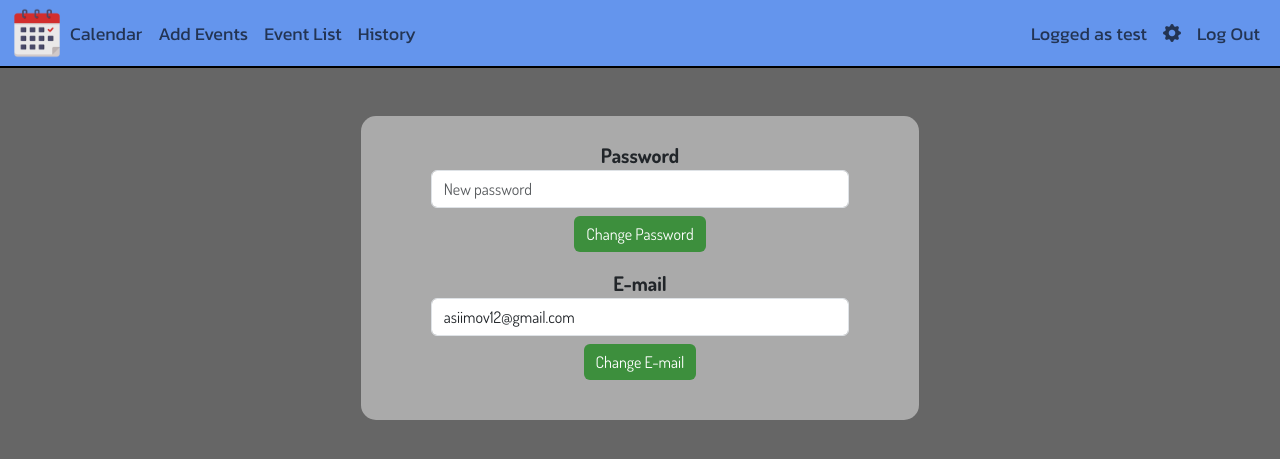
After one commit to musimarcin/final_cs50, a Flask app: page /settings in a window 1280 px wide. The commit adds this page. Shown: the top 459 px of the page. Run offline with Flask 3, Linux system fonts and the light colour scheme; a user stored in the database is signed in; some libraries are stand-ins or nearby versions.

Commit message:
added settings and fixed titles on hover on date

```diff
--- a/app.py
+++ b/app.py
@@ -5,16 +5,26 @@ from datetime import datetime
 from cs50 import SQL
 from flask import Flask, flash, redirect, render_template, request, session
 from flask_session import Session
+from flask_mail import Mail, Message
 from werkzeug.security import check_password_hash, generate_password_hash
-import sqlite3
 from functools import wraps
 
 app = Flask(__name__)
+mail = Mail(app)
 
 app.config["SESSION_PERMANENT"] = False
 app.config["SESSION_TYPE"] = "filesystem"
 Session(app)
+app.config['MAIL_SERVER']='smtp.gmail.com'
+app.config['MAIL_PORT'] = 465
+app.config['MAIL_USERNAME'] = 'tmyapp20@gmail.com'
+app.config['MAIL_PASSWORD'] = 'tMYapp@)02'
+app.config['MAIL_USE_TLS'] = False
+app.config['MAIL_USE_SSL'] = True
+mail = Mail(app)
 db = SQL("sqlite:///database.db")
+
+
 
 def login_required(f):
     @wraps(f)
@@ -62,6 +72,7 @@ def register():
     name = request.form.get("username")
     pwd = request.form.get("password")
     pwd2 = request.form.get("confirmation")
+    email = request.form.get("email")
     if request.method == "POST":
         if not name:
             flash("must provide username")
@@ -75,17 +86,21 @@ def register():
         elif str(pwd) != str(pwd2):
             flash("passwords does not match")
             return render_template("register.html")
+        elif not email:
+            flash("must provide an e-mail")
+            return render_template("register.html")
         else:
             rows = db.execute("SELECT * FROM users WHERE username = ?", name)
             if len(rows) > 0:
                 flash("user already exists")
                 return render_template("register.html")
             else:
-                db.execute("INSERT INTO users (username, hash) VALUES(?, ?)", name, generate_password_hash(pwd, method='pbkdf2', salt_length=16))
+                db.execute("INSERT INTO users (username, hash, email) VALUES(?, ?, ?)", name, generate_password_hash(pwd, method='pbkdf2', salt_length=16), email)
                 flash("successfully registered")
     return render_template("register.html")
 
 @app.route("/logout")
+@login_required
 def logout():
     session.clear()
     flash("successfully logged out")
@@ -94,20 +109,38 @@ def logout():
 
 @app.route("/", methods=["GET", "POST"])
 def start():
+    mainusername = db.execute("SELECT username FROM users WHERE id = ?", session["user_id"])[0]["username"]
     datem = datetime.now().month
     datew = calendar.day_abbr
     datey = datetime.now().year
     month = calendar.month_name[datem]
     cal = calendar.monthcalendar(datey, datem)
-    if datem < 10:
-        todatem=datem+1
-        datemdb="0"+str(datem)
-        todatemdb="0"+str(todatem)
-    rows = db.execute("SELECT * FROM events WHERE date > ? AND date < ?", str(datey)+"-"+datemdb, str(datey)+"-"+todatemdb)
-    table_days = []
-    for row in range(len(rows)):
-        q = rows[row]['date']
-        table_days.insert(row, datetime.strptime(q, '%Y-%m-%dT%H:%M').day)
+
+    table_days = {}
+
+    if not session.get("user_id") is None:
+        todatem = datem + 1
+
+        if datem <= 9:
+            datemdb = "0" + str(datem)
+        else:
+            datemdb = str(datem)
+
+        if todatem <= 9:
+            todatemdb = "0" + str(todatem)
+        else:
+            todatemdb = str(todatem)
+
+        rows = db.execute("SELECT * FROM events WHERE date > ? AND date < ? AND user_id = ?", str(datey)+"-"+datemdb, str(datey)+"-"+todatemdb, session["user_id"])
+        for row in range(len(rows)):
+            q = rows[row]['date']
+            theday = datetime.strptime(q, '%Y-%m-%dT%H:%M').day
+            if theday in table_days:
+                if not isinstance(table_days[theday], type([])):
+                    table_days[theday] = [table_days[theday]]
+                table_days[theday].append(rows[row]['title'])
+            else:
+                table_days[theday] = rows[row]['title']
 
     current_year = request.form.get("current_year", type=int)
     if not current_year:
@@ -133,20 +166,43 @@ def start():
                     current_year += 1
                     datey = current_year
 
-        for row in range(len(rows)):
-            q = rows[row]['date']
-            table_days.insert(row, datetime.strptime(q, '%Y-%m-%dT%H:%M').day)
+        table_days = {}
+
+        if not session.get("user_id") is None:
+            todatem = datem + 1
+
+            if datem <= 9:
+                datemdb = "0" + str(datem)
+            else:
+                datemdb = str(datem)
+
+            if todatem <= 9:
+                todatemdb = "0" + str(todatem)
+            else:
+                todatemdb = str(todatem)
+
+            rows = db.execute("SELECT * FROM events WHERE date > ? AND date < ? AND user_id = ?", str(datey)+"-"+datemdb, str(datey)+"-"+todatemdb, session["user_id"])
+            for row in range(len(rows)):
+                q = rows[row]['date']
+                theday = datetime.strptime(q, '%Y-%m-%dT%H:%M').day
+                if theday in table_days:
+                    if not isinstance(table_days[theday], type([])):
+                        table_days[theday] = [table_days[theday]]
+                    table_days[theday].append(rows[row]['title'])
+                else:
+                    table_days[theday] = rows[row]['title']
 
         month = calendar.month_name[datem]
         cal = calendar.monthcalendar(datey, datem)
-        return render_template("index.html", cal=cal, month=month, datew=datew, datey=datey, table_days=table_days)
+        return render_template("index.html", cal=cal, month=month, datew=datew, datey=datey, table_days=table_days, mainusername=mainusername)
     else:
-        return render_template("index.html", cal=cal, month=month, datew=datew, datey=datey, table_days=table_days)
+        return render_template("index.html", cal=cal, month=month, datew=datew, datey=datey, table_days=table_days, mainusername=mainusername)
 
 
 @app.route("/add", methods=['GET', 'POST'])
 @login_required
 def add():
+    mainusername = db.execute("SELECT username FROM users WHERE id = ?", session["user_id"])[0]["username"]
     title = request.form.get("title")
     desc = request.form.get("description")
     date = request.form.get("date")
@@ -155,24 +211,25 @@ def add():
         dateparsed = datetime.strptime(str(date), '%Y-%m-%dT%H:%M')
         if not title:
             flash("must provide title")
-            return render_template("add.html")
+            return render_template("add.html", mainusername=mainusername)
         elif not desc:
             flash("must provide description")
-            return render_template("add.html")
+            return render_template("add.html", mainusername=mainusername)
         elif not date or (dateparsed < datetime.now()):
             flash("must provide a valid date")
-            return render_template("add.html")
+            return render_template("add.html", mainusername=mainusername)
         else:
             db.execute("INSERT INTO events (user_id, title, description, date) VALUES (?, ?, ?, ?)", session["user_id"], title, desc, date)
             db.execute("INSERT INTO history (user_id, title, description, date, action) VALUES (?, ?, ?, ?, ?)", session["user_id"], title, desc, date, "Added")
             flash("successfully added event")
-            return render_template("add.html")
+            return render_template("add.html", mainusername=mainusername)
     else:
-        return render_template("add.html")
+        return render_template("add.html", mainusername=mainusername)
 
 @app.route("/list", methods=['GET', 'POST'])
 @login_required
 def list():
+    mainusername = db.execute("SELECT username FROM users WHERE id = ?", session["user_id"])[0]["username"]
     datenow = datetime.now().strftime("%Y-%m-%dT%H:%M")
     rows = db.execute("SELECT * FROM events WHERE user_id = ?", session["user_id"])
     if request.method == "POST":
@@ -191,10 +248,10 @@ def list():
         title = request.form.get("title")
         desc = request.form.get("description")
         rows = db.execute("SELECT * FROM events WHERE title LIKE ? AND description LIKE ? AND date >= ? AND date <= ? AND user_id = ?", "%" + title + "%", "%" + desc + "%", fromdate, todate, session["user_id"])
-        return render_template("list.html", datenow=datenow, rows=rows)
+        return render_template("list.html", datenow=datenow, rows=rows, mainusername=mainusername)
     else:
 
-        return render_template("list.html", datenow=datenow, rows=rows)
+        return render_template("list.html", datenow=datenow, rows=rows, mainusername=mainusername)
 
 @app.template_filter()
 def format_datetime(value):
@@ -203,9 +260,10 @@ def format_datetime(value):
 @app.route("/edit", methods=['POST'])
 @login_required
 def edit():
+    mainusername = db.execute("SELECT username FROM users WHERE id = ?", session["user_id"])[0]["username"]
     id = request.form['edit_btn']
     row = db.execute("SELECT * FROM events WHERE id = ?", id)[0]
-    return render_template("edit.html", id=id, row=row)
+    return render_template("edit.html", id=id, row=row, mainusername=mainusername)
 
 @app.route("/editevent", methods=['POST'])
 @login_required
@@ -235,8 +293,28 @@ def delete():
 @app.route("/history", methods=['GET'])
 @login_required
 def history():
+    mainusername = db.execute("SELECT username FROM users WHERE id = ?", session["user_id"])[0]["username"]
     rows = db.execute("SELECT * FROM history WHERE user_id = ?", session["user_id"])
-    return render_template("history.html", rows=rows)
+    return render_template("history.html", rows=rows, mainusername=mainusername)
+
+@app.route("/settings", methods=["GET", "POST"])
+@login_required
+def settings():
+    mainusername = db.execute("SELECT username FROM users WHERE id = ?", session["user_id"])[0]["username"]
+    if request.method == "POST":
+        password = request.form.get("password")
+        email = request.form.get("email")
+        if request.form["change"] == "email":
+            db.execute("UPDATE users SET email = ? WHERE id = ?", email, session["user_id"])
+            flash("e-mail changed successfully")
+        if request.form["change"] == "password":
+            db.execute("UPDATE users SET hash = ? WHERE id = ?", generate_password_hash(password, method='pbkdf2', salt_length=16), session["user_id"])
+            flash("password changed successfully")
+        emaildb = db.execute("SELECT email FROM users where id = ?", session["user_id"])[0]['email']
+        return render_template("settings.html", email=emaildb, mainusername=mainusername)
+    else:
+        email = db.execute("SELECT email FROM users where id = ?", session["user_id"])[0]['email']
+        return render_template("settings.html", email=email, mainusername=mainusername)
 
 if __name__ == "__main__":
     app.run(debug=True)
--- a/static/scripts.js
+++ b/static/scripts.js
@@ -2,7 +2,7 @@ let parent = document.querySelectorAll(".days");
 
 parent.forEach(function(parent) {
 	if (parent.querySelector(".tooltip")) {
-		parent.classList.add("event")
+		parent.classList.add("fw-bold")
 	}
 });
 
--- a/static/styles.css
+++ b/static/styles.css
@@ -25,7 +25,7 @@ ul
     list-style-type: none;
 }
 
-.logo
+.logo, .logo2
 {
     font-family: "Kanit", sans-serif;
     color: black;
@@ -33,7 +33,7 @@ ul
     font-size: 18px;
 }
 
-.logo:hover
+.logo2:hover
 {
     color: white;
 }
@@ -158,11 +158,14 @@ ul
     font-weight: 600;
 }
 
-.days {
+.days
+{
     position: relative;
     display: inline-block;
 }
-.days .tooltip {
+
+.days .tooltip
+{
     visibility: hidden;
     width: 120px;
     background-color: #555;
@@ -176,15 +179,14 @@ ul
     margin-left: -60px;
     opacity: 0;
     transition: opacity 0.3s;
+    font-style: italic;
+    font-size: 18px;
 }
-.days:hover .tooltip {
+
+.days:hover .tooltip
+{
     visibility: visible;
     opacity: 1;
-}
-
-.event
-{
-    font-weight: 800;
 }
 
 table
--- a/templates/add.html
+++ b/templates/add.html
@@ -1,7 +1,7 @@
 {% extends "layout.html" %}
 
-{% block title %}
-    Manage Events
+{% block user %}
+    {{ mainusername }}
 {% endblock %}
 
 {% block main %}
--- a/templates/edit.html
+++ b/templates/edit.html
@@ -1,7 +1,7 @@
 {% extends "layout.html" %}
 
-{% block title %}
-    Edit Event
+{% block user %}
+    {{ mainusername }}
 {% endblock %}
 
 {% block main %}
--- a/templates/history.html
+++ b/templates/history.html
@@ -1,7 +1,7 @@
 {% extends "layout.html" %}
 
-{% block title %}
-    Manage Events
+{% block user %}
+    {{ mainusername }}
 {% endblock %}
 
 {% block main %}
--- a/templates/layout.html
+++ b/templates/layout.html
@@ -8,20 +8,20 @@
 
         <link href="https://cdn.jsdelivr.net/npm/bootstrap@5.3.2/dist/css/bootstrap.min.css" rel="stylesheet" integrity="sha384-T3c6CoIi6uLrA9TneNEoa7RxnatzjcDSCmG1MXxSR1GAsXEV/Dwwykc2MPK8M2HN" crossorigin="anonymous">
         <script src="https://cdn.jsdelivr.net/npm/bootstrap@5.3.2/dist/js/bootstrap.bundle.min.js" integrity="sha384-C6RzsynM9kWDrMNeT87bh95OGNyZPhcTNXj1NW7RuBCsyN/o0jlpcV8Qyq46cDfL" crossorigin="anonymous"></script>
-
+        <link rel="stylesheet" href="https://cdn.jsdelivr.net/npm/bootstrap-icons@1.11.3/font/bootstrap-icons.min.css">
         <link href="/static/styles.css" rel="stylesheet">
         <link rel="preconnect" href="https://fonts.googleapis.com">
         <link rel="preconnect" href="https://fonts.gstatic.com" crossorigin>
         <link href="https://fonts.googleapis.com/css2?family=Kanit:ital,wght@0,100;0,200;0,300;0,400;0,500;0,600;0,700;0,800;0,900;1,100;1,200;1,300;1,400;1,500;1,600;1,700;1,800;1,900&display=swap" rel="stylesheet">
         <link href="https://fonts.googleapis.com/css2?family=Dosis:wght@200..800&family=Lora:ital,wght@0,400..700;1,400..700&family=Work+Sans:ital,wght@0,100..900;1,100..900&display=swap" rel="stylesheet">
-        <link rel="icon" type="image/x-icon" href="/static/favicon.ico">
+        <link rel="icon" href="static/favicon.ico">
         <title>Your private online Task Manager</title>
 
     </head>
 <body>
     <nav class="navbar navbar-expand-md navbar-light">
         <div class="container-fluid">
-            <a href="/"><img src="/static/main.png" class="img-fluid"></a>
+            <a href="/"><img src="static/main.png" class="img-fluid"></a>
             <button aria-controls="navbar" aria-expanded="false" aria-label="Toggle navigation" class="navbar-toggler" data-bs-target="#navbar" data-bs-toggle="collapse" type="button">
                 <span class="navbar-toggler-icon"></span>
             </button>
@@ -35,10 +35,12 @@
                     </ul>
                     <ul class="logo navbar-nav ms-auto">
                         <li id="clock" class="clock nav-item"></li>
+                        <li class="nav-item"><a class="nav-link">Logged as {% block user %}{% endblock %}</a></li>
+                        <li class="nav-item"><a class="nav-link" href="/settings"><i class="bi bi-gear-fill"></i></a></li>
                         <li class="nav-item"><a class="nav-link" href="/logout">Log Out</a></li>
                     </ul>
                 {% else %}
-                <a href="/"><span class="logo p-2">YOUR PRIVATE ONLINE PLANNER</span></a>
+                <a href="/"><span class="logo2 p-2">YOUR PRIVATE ONLINE PLANNER</span></a>
                     <ul class="navbar-nav ms-auto">
                         <li id="clock" class="nav-item"></li>
                         <li class="nav-item"><a class="nav-link" href="/login"><svg xmlns="http://www.w3.org/2000/svg" viewBox="0 0 24 24" width="24" height="24"><path d="M12 2.5a5.25 5.25 0 0 0-2.519 9.857 9.005 9.005 0 0 0-6.477 8.37.75.75 0 0 0 .727.773H20.27a.75.75 0 0 0 .727-.772 9.005 9.005 0 0 0-6.477-8.37A5.25 5.25 0 0 0 12 2.5Z"></path></svg></a></li>
--- a/templates/list.html
+++ b/templates/list.html
@@ -1,7 +1,7 @@
 {% extends "layout.html" %}
 
-{% block title %}
-    Manage Events
+{% block user %}
+    {{ mainusername }}
 {% endblock %}
 
 {% block main %}
--- a/templates/login.html
+++ b/templates/login.html
@@ -1,8 +1,5 @@
 {% extends "layout.html" %}
 
-{% block title %}
-    Log In
-{% endblock %}
 
 {% block main %}
     {% for msg in get_flashed_messages() %}
--- a/templates/register.html
+++ b/templates/register.html
@@ -1,8 +1,5 @@
 {% extends "layout.html" %}
 
-{% block title %}
-    Register
-{% endblock %}
 
 {% block main %}
     {% for msg in get_flashed_messages() %}
@@ -21,6 +18,9 @@
         <div class="mb-3">
             <input class="form-control mx-auto w-auto" name="confirmation" placeholder="Password" type="password">
         </div>
+        <div class="mb-3">
+            <input class="form-control mx-auto w-auto" name="email" placeholder="E-mail" type="email" pattern="[a-z0-9._%+-]+@[a-z0-9.-]+\.[a-z]{2,4}$">
+        </div>
         <button class="btn btn-primary" type="submit">Register</button>
     </form>
 </div>
--- /dev/null
+++ b/templates/settings.html
@@ -0,0 +1,31 @@
+{% extends "layout.html" %}
+
+{% block user %}
+    {{ mainusername }}
+{% endblock %}
+
+{% block main %}
+    {% for msg in get_flashed_messages() %}
+        <div class="d-flex justify-content-center mb-3 mx-auto">
+            <div class="info w-25 p-2">{{msg}}</div>
+        </div>
+    {% endfor %}
+    <div class="d-flex justify-content-center mb-3">
+        <div class="formbg py-4 w-50">
+            <form action="/settings" method="post">
+                <div class="mx-auto w-75 mb-3 fw-bold">
+                    <span style="font-size: 20px;">Password</span>
+                    <input class="form-control" name="password" type="password" placeholder="New password">
+                    <button class="btn btn-primary mt-2" type="submit" name="change" value="password">Change Password</button>
+                </div>
+            </form>
+            <form action="/settings" method="post">
+                <div class="mx-auto w-75 mb-3 fw-bold">
+                    <span style="font-size: 20px;">E-mail</span>
+                    <input class="form-control" name="email" type="email" pattern="[a-z0-9._%+-]+@[a-z0-9.-]+\.[a-z]{2,4}$" value={{email}}>
+                    <button class="btn btn-primary mt-2" type="submit" name="change" value="email">Change E-mail</button>
+                </div>
+            </form>
+        </div>
+    </div>
+{% endblock %}
```
Also changed, not shown: templates/index.html (+7 -5 lines), test.py (+14 -8 lines), database.db, 2 other files.
